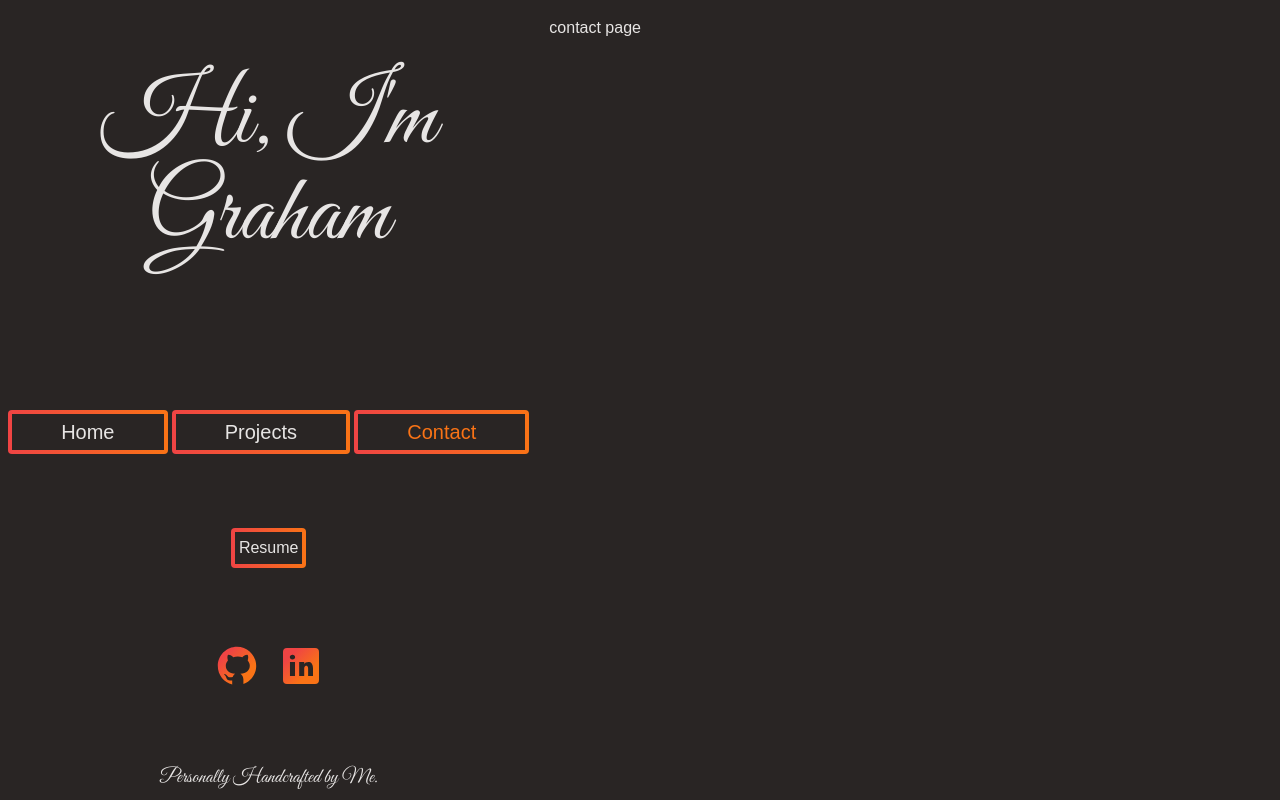
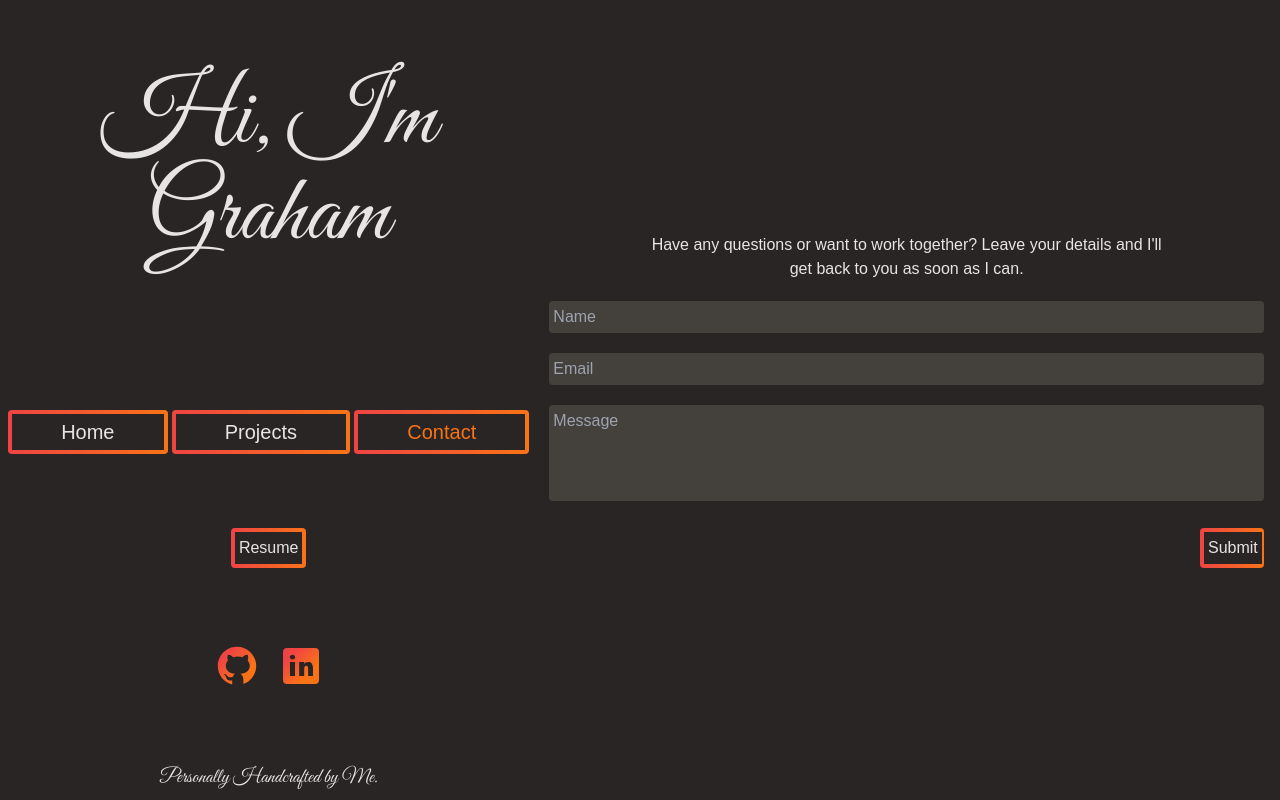
Before and after one commit to younggraham-t/portfolio, a Next.js app: page /contact in a window 1280 px wide. Built offline with nearby package versions, Linux system fonts and the light colour scheme; a web font is replaced by a local one.

Commit message:
add contact form

```diff
--- /dev/null
+++ b/app/api/contact/route.ts
@@ -0,0 +1,46 @@
+import {NextRequest, NextResponse} from "next/server";
+import nodemailer from 'nodemailer';
+import Mail from "nodemailer/lib/mailer";
+
+
+
+export async function POST(req: NextRequest) {
+    const {name, email, message} = await req.json();
+
+    const transport = nodemailer.createTransport({
+        service: 'gmail',
+        auth: {
+            user: process.env.MY_EMAIL,
+            pass: process.env.MY_EMAIL_PASSWORD,
+        }
+    })
+
+    const mailOptions: Mail.Options = {
+        from: process.env.MY_EMAIL,
+        to: process.env.MY_EMAIL,
+        subject: `Message from ${name} (${email})`,
+        text: message,
+
+    };
+
+    const sendMailPromise = () =>
+        new Promise<string>((resolve, reject) => {
+        transport.sendMail(mailOptions, function(err) {
+            if(!err) {
+                resolve("Email sent");
+            }
+            else {
+                reject(err.message);
+            }
+        });
+    });
+
+    try {
+        await sendMailPromise();
+        return NextResponse.json({message: "Email sent"});
+
+    } catch (err) {
+        return NextResponse.json({error: err}, {status: 500})
+    }
+
+}
--- a/app/contact/page.tsx
+++ b/app/contact/page.tsx
@@ -1,5 +1,16 @@
+import Contact from "../ui/contact/contact"
+import {GradientBorder} from "../ui/gradient-border"
 export default function Page() {
     return (
-        <p>contact page</p>
+        <div className={`flex justify-center items-center w-full h-full`}>
+            <div className={`block`}>
+                <div className={`flex text-center items-center justify-center`}>
+                    <p className={`w-[75%] mb-5`}>Have any questions or want to work together? Leave your details and I&apos;ll get back to you as soon as I can.</p>
+                </div>
+                <div className={`w-full flex justify-center items-center`}>
+                    <Contact />
+                </div>
+            </div>
+        </div>
     )
 }
--- a/app/layout.tsx
+++ b/app/layout.tsx
@@ -2,6 +2,7 @@ import type { Metadata } from "next";
 import "./globals.css";
 import SideBar from "./ui/sidebar/sidebar";
 import { lusitana } from "./ui/fonts";
+import { Analytics } from "@vercel/analytics/react"
 
 export const metadata: Metadata = {
   title: "Graham Young",
@@ -22,6 +23,7 @@ export default function RootLayout({
             </nav>
             <section className={"flex-grow p-4 md:overflow-y-auto"}>
                 {children}
+                <Analytics/>
             </section>
         </main>
       </body>
--- /dev/null
+++ b/app/ui/contact/contact.tsx
@@ -0,0 +1,49 @@
+"use client";
+import {sendEmail} from "@/app/utils/send-email";
+import { GradientBorder, GradientBorderHover } from "../gradient-border";
+import { useForm } from "react-hook-form";
+
+export type FormData = {
+    name: string;
+    email: string;
+    message: string;
+
+}
+
+export default function Contact() {
+    const { register,
+        handleSubmit,
+        reset,
+        formState: { errors },
+
+        } = useForm<FormData>();
+
+    function onSubmit(data : FormData) {
+        sendEmail(data).then(res => {
+            reset();
+        });
+
+
+    }
+    return (
+        <form className={`w-full`} onSubmit={handleSubmit(onSubmit)}>
+            <div className={`mb-5`}>
+                {/* <label htmlFor="name" className={`block`}>Name</label> */}
+                <input type="text" placeholder="Name" className={`w-full bg-stone-700 p-1 rounded`} {...register('name')}/>
+            </div>
+            <div className={`mb-5`}>
+                {/* <label htmlFor="email" className={`block`}>Email</label> */}
+                <input type="email" id="email" placeholder="Email"  className={`w-full bg-stone-700 p-1 rounded`} {...register('email')}/>
+            </div>
+            <div className={`mb-5`}>
+                {/* <label htmlFor="message" className={`block`}>Message</label> */}
+                <textarea id="message" placeholder='Message' className={`h-24 w-full bg-stone-700 p-1 resize-none rounded`} {...register('message')}></textarea>
+            </div>
+            <div className={`w-full flex justify-end`}>
+                <GradientBorderHover className={`w-16`}>
+                    <button type="submit" className={`p-1`}>Submit</button>
+                </GradientBorderHover>
+            </div>
+        </form>
+    )
+}
--- /dev/null
+++ b/app/utils/send-email.ts
@@ -0,0 +1,19 @@
+import {FormData} from "../ui/contact/contact";
+
+
+export async function sendEmail(data: FormData) {
+    const apiEndpoint = "/api/contact";
+
+    fetch(apiEndpoint, {
+        method: 'POST',
+        body: JSON.stringify(data),
+
+    })
+    .then((res) => res.json())
+    .then((response) =>{
+        return true;
+    })
+    .catch((err) =>{
+        alert(err);
+    })
+}
--- a/package.json
+++ b/package.json
@@ -10,10 +10,14 @@
     "lint": "next lint"
   },
   "dependencies": {
+    "@types/nodemailer": "^6.4.15",
+    "@vercel/analytics": "^1.3.1",
     "clsx": "^2.1.1",
     "next": "14.2.6",
+    "nodemailer": "^6.9.15",
     "react": "^18",
-    "react-dom": "^18"
+    "react-dom": "^18",
+    "react-hook-form": "^7.53.0"
   },
   "devDependencies": {
     "@types/node": "^20",
```
Also changed, not shown: 2 other files (tests, documents, lock files or other folders).
